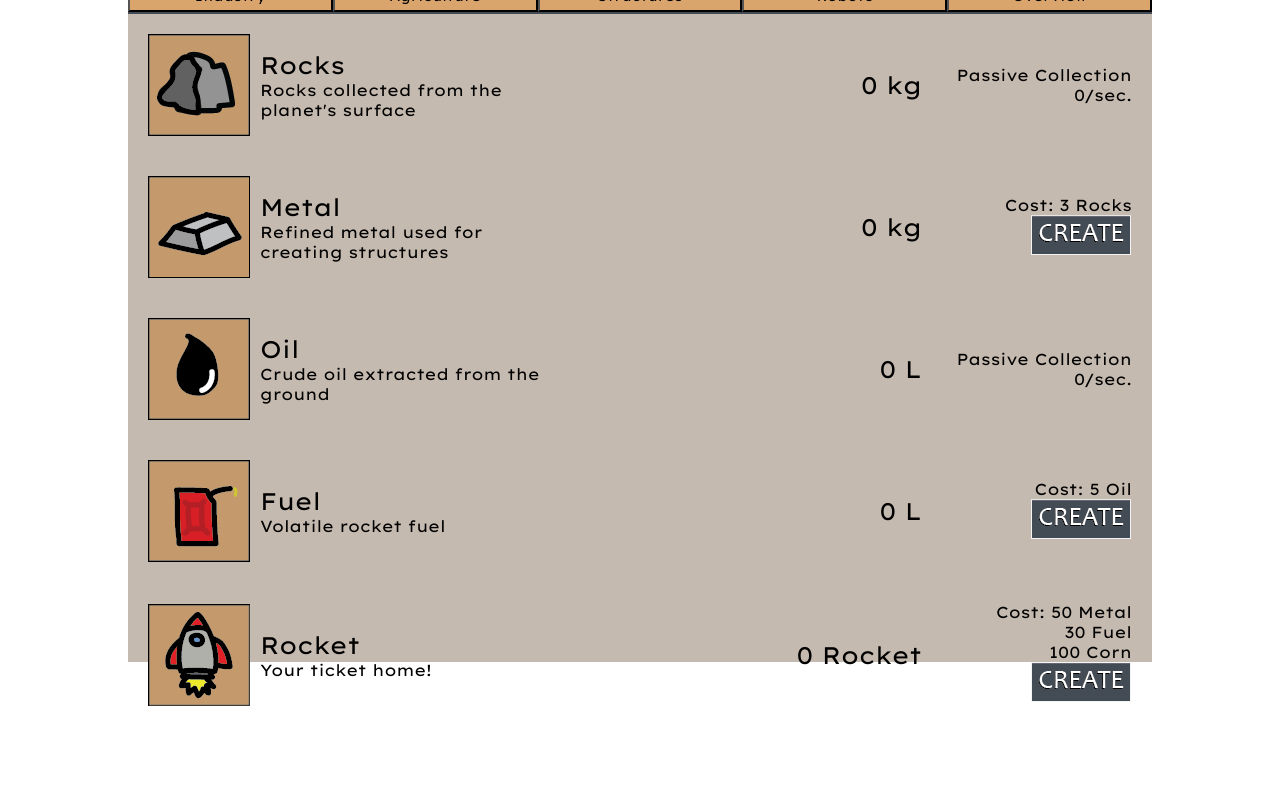
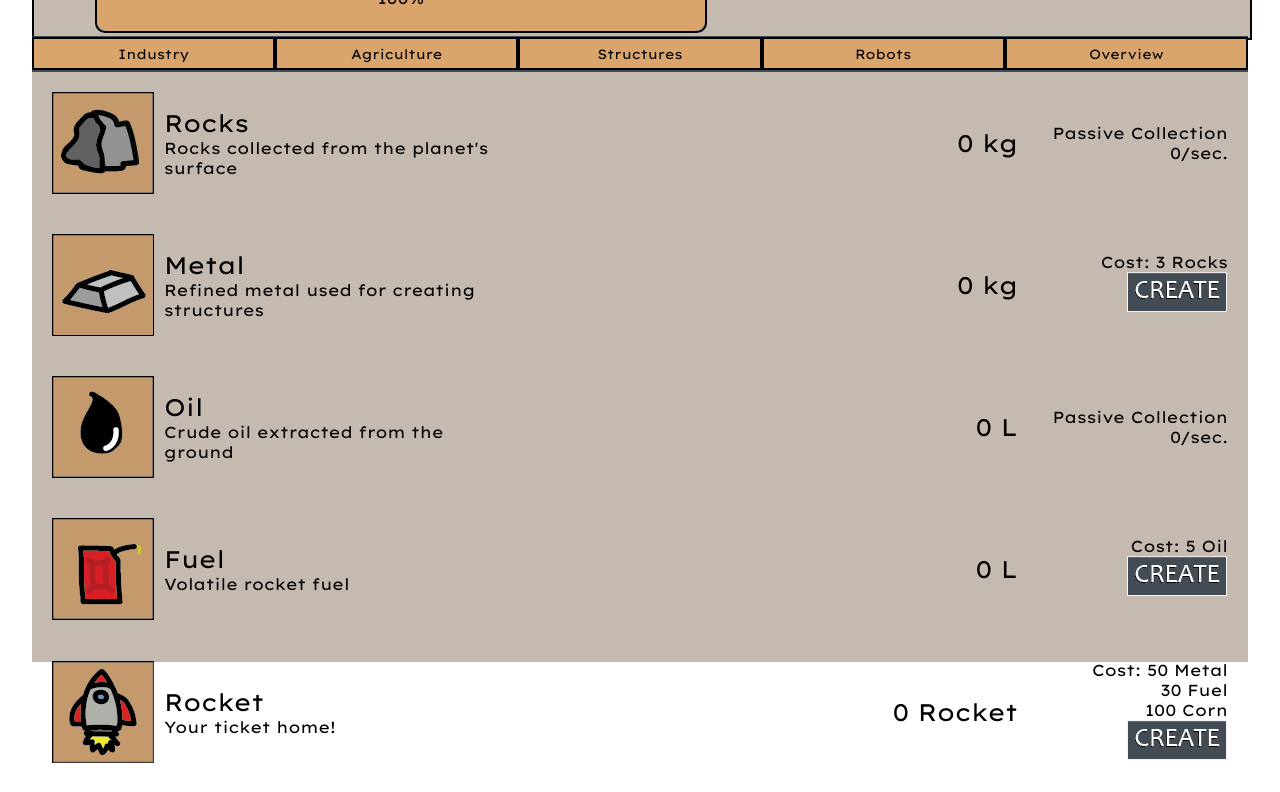
Before and after one commit to taylor-giles/SBUHacks-Fall2021, a plain HTML site: page index.html in a window 1280 px wide. Shown: the part 98-890 px from the top of the page. Before the commit the page ends 832 px from the top, so only its background shows below. Drawn offline with Linux system fonts and the light colour scheme.

Commit message:
Getting status bar to work - somewhat :D.

```diff
--- a/css/app-styles.css
+++ b/css/app-styles.css
@@ -4,14 +4,14 @@
   background-color: var(--swatch-foundation);
   font-family: "Lexend Exa";
   position: absolute;
-  width: 80%;
-  left: 10%;
+  width: 95%;
+  left: 2.5%;
   height: 90%;
   top: 5%;
 }
 
 #planet-stonybrook-banner {
-  position: absolute;
+  position: relative;
   left: 0%;
   top: 0%;
   width: 100%;
@@ -23,14 +23,13 @@
   border-color: black;
   border-width: 2px;
   border-style: solid;
-  border-radius: 10px;
 }
 
 #planet-stonybrook-tabs {
   position: absolute;
   left: 0%;
   right: 0%;
-  top: 5%;
+  top: 13%;
   height: 5%;
   background-color: var(--swatch-contrast);
 }
@@ -46,28 +45,65 @@
   float: left;
   height: 90%;
   width: 20%;
+  border-color: black;
+  border-width: 2px;
+  border-style: solid;
 }
 
 .planet-stonybrook-tab:hover {
   background-color: var(--swatch-contrast-hover);
   color: white;
+  border-color: white;
 }
 
 #planet-workspace {
   position: absolute;
   left: 0%;
-  top: 10%;
+  top: 18%;
   width: 100%;
   height: 100%;
   background-color: var(--swatch-accent);
 }
 
-#workspace-home,
-#workspace-edit {
+#health-status-bar {
   position: absolute;
   left: 0%;
-  top: 0%;
+  top: 5%;
+  width: 100%;
+  height: 8%;
+  text-align: center;
+  background-color: var(--swatch-foundation);
+  color: white;
+  font-size: 24pt;
+  border-color: black;
+  border-width: 2px;
+  border-style: solid;
+}
+
+#health-bar {
+  position: relative;
+  width: 50%;
+  left: 5%;
+  border-radius: 10px;
+  border-color: black;
+  border-width: 2px;
+  border-style: solid;
+  background-color: var(--swatch-status-bar-background);
+  height: 75%;
+  top: 10%;
+}
+
+#health-bar-progress {
+  position: relative;
+  border-radius: 10px;
+  border-color: black;
+  border-width: 2px;
+  font-size: 12pt;
+  color: black;
   width: 100%;
   height: 100%;
-  box-sizing: border-box;
+  background-color: var(--swatch-complement);
 }
+
+#available-food {
+}
--- a/css/colors.css
+++ b/css/colors.css
@@ -4,6 +4,8 @@
   --swatch-complement: #d9a56d;
   --swatch-contrast: #424b54;
   --swatch-contrast-hover: #2b2d30;
+  --swatch-status-bar-background: #838c9b;
+  --swatch-status-bar-foreground: #d84a08;
   /* --swatch-industry:TODO:;
   --swatch-agriculture:TODO:;
   --swatch-structures:TODO:;
--- a/index.html
+++ b/index.html
@@ -22,6 +22,12 @@
         <div id="planet-stonybrook-banner">
             The Planet StonyBrook Game
         </div>
+        <div id="health-status-bar">
+            <div id="health-bar">
+                <div id="health-bar-progress">100%</div>
+            </div>
+            <div id="available-food"></div>
+        </div>
         <div id="planet-stonybrook-tabs">
             <button id="industry-tab" class="planet-stonybrook-tab">Industry</button>
             <button id="agriculture-tab" class="planet-stonybrook-tab">Agriculture</button>
--- a/src/planet-stonybrook/app-src/AppController.js
+++ b/src/planet-stonybrook/app-src/AppController.js
@@ -10,6 +10,10 @@ export default class AppController {
     initController(appModel) {
         this.appModel = appModel;
         this.initHandlers();
+    }
+
+    initHandlers() {
+        this.initTabs();
     }
 
     /* Initiate the Tab clicking ability */
@@ -25,9 +29,4 @@ export default class AppController {
 
         }
     }
-
-
-    initHandlers() {
-        this.initTabs();
-    }
 }
--- a/src/planet-stonybrook/app-src/app.js
+++ b/src/planet-stonybrook/app-src/app.js
@@ -1,6 +1,6 @@
 import AppController from './AppController.js';
 import AppModel from './AppModel.js';
-//import ResourceManager from './ResourceManager'
+//import ResourceManager from '../ResourceManager.js'
 
 /*
 - Create resoource.js instance
@@ -13,6 +13,7 @@ export class App {
         this.controller = new AppController();
         this.model = new AppModel();
 
+         //this.resourceManager = new ResourceManager(this.controller);
         /* Setup the components */
         this.controller.initController(this.model);
     }
```
Also changed, not shown: src/planet-stonybrook/overview/FinishGame.js (added, +7 -0 lines), src/planet-stonybrook/overview/HealthBar.js (added, +39 -0 lines).
